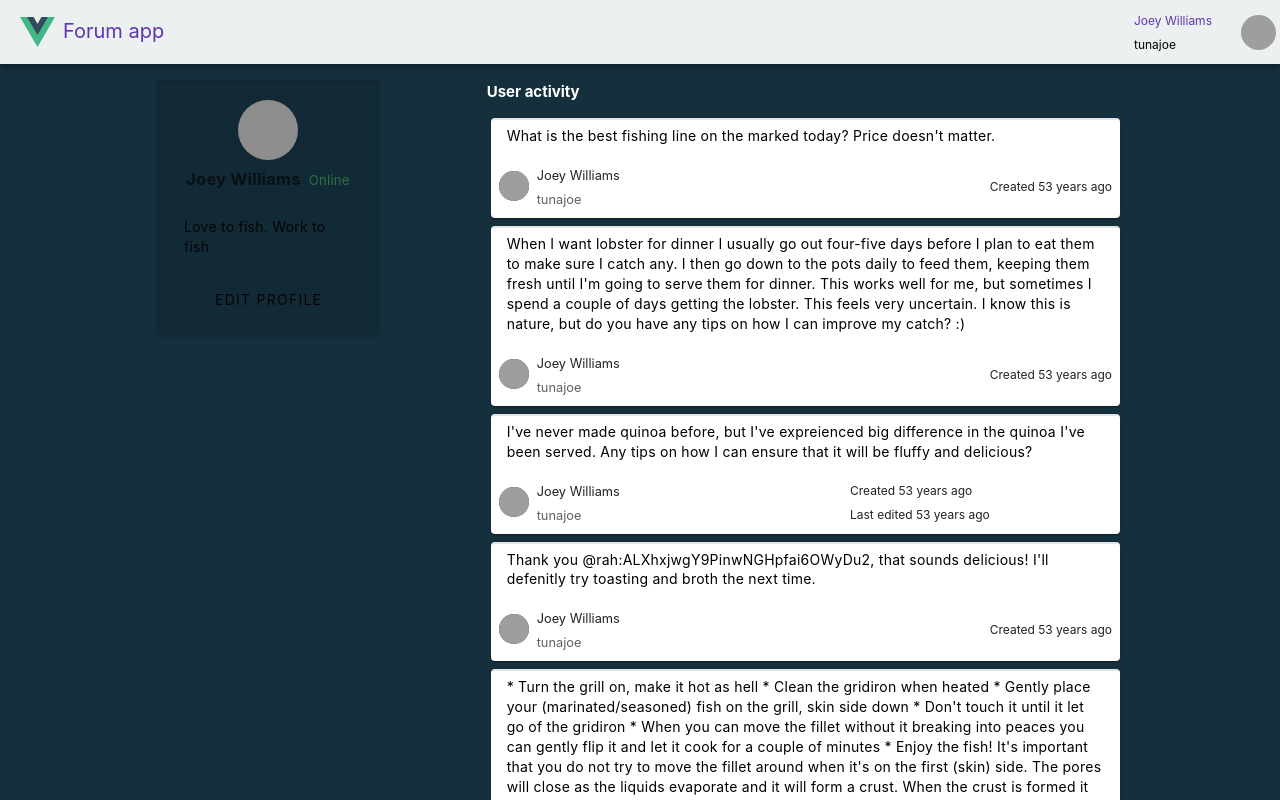
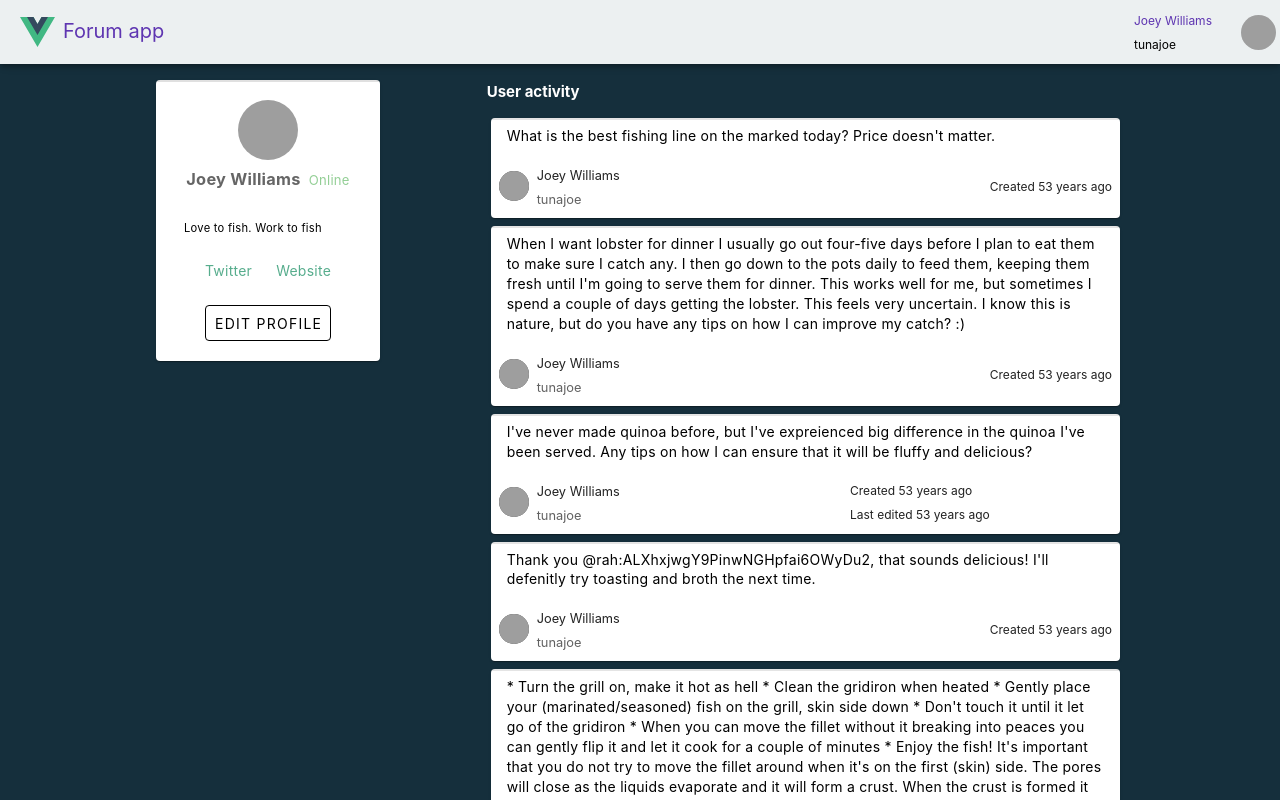
Before and after one commit to gtopsis/simple-vue3-forum, a Vue app: page /me in a window 1280 px wide. Shown: the top 800 px of the page. Built offline with nearby package versions, Linux system fonts and the light colour scheme; grey boxes are pictures that could not be loaded.

Commit message:
Add socials in user card

```diff
--- a/src/components/UserCard.vue
+++ b/src/components/UserCard.vue
@@ -26,7 +26,7 @@ const saveUserProfile = () => {
 }
 </script>
 <template>
-  <v-card loading variant="tonal" class="pa-3">
+  <v-card loading color="white" class="pa-3">
     <v-card-title>
       <v-row justify="center">
         <v-col cols="auto">
@@ -48,8 +48,19 @@ const saveUserProfile = () => {
 
     <v-card-text>
       <v-row v-if="!isEditProfileMode">
-        <v-col>
-          <span class="text-center"> {{ userBio }} </span>
+        <v-col cols="12">
+          <small class="text-center"> {{ userBio }} </small>
+        </v-col>
+
+        <v-col cols="12">
+          <v-row justify="center">
+            <v-col cols="auto">
+              <a :href="user.twitter" tag="button">Twitter</a>
+            </v-col>
+            <v-col cols="auto">
+              <a :href="user.website" tag="button">Website</a>
+            </v-col>
+          </v-row>
         </v-col>
       </v-row>
 
@@ -63,7 +74,7 @@ const saveUserProfile = () => {
     <v-card-actions>
       <v-row justify="center">
         <v-col cols="auto" v-if="!isEditProfileMode">
-          <v-btn @click="toggleEditProfileMode">Edit profile</v-btn>
+          <v-btn variant="outlined" @click="toggleEditProfileMode">Edit profile</v-btn>
         </v-col>
         <v-col cols="auto" v-else>
           <v-btn @click="toggleEditProfileMode">Cancel</v-btn>
```
